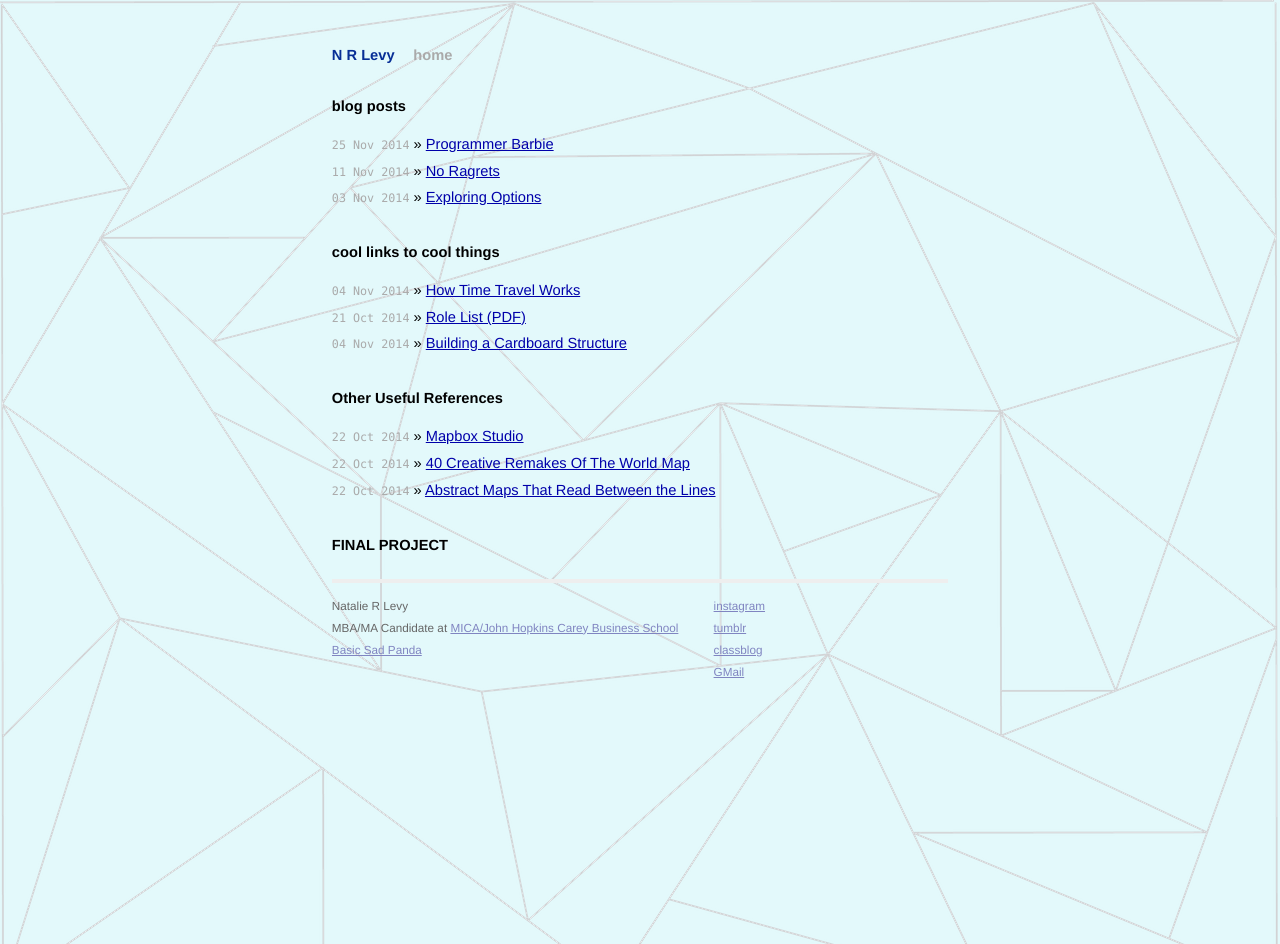
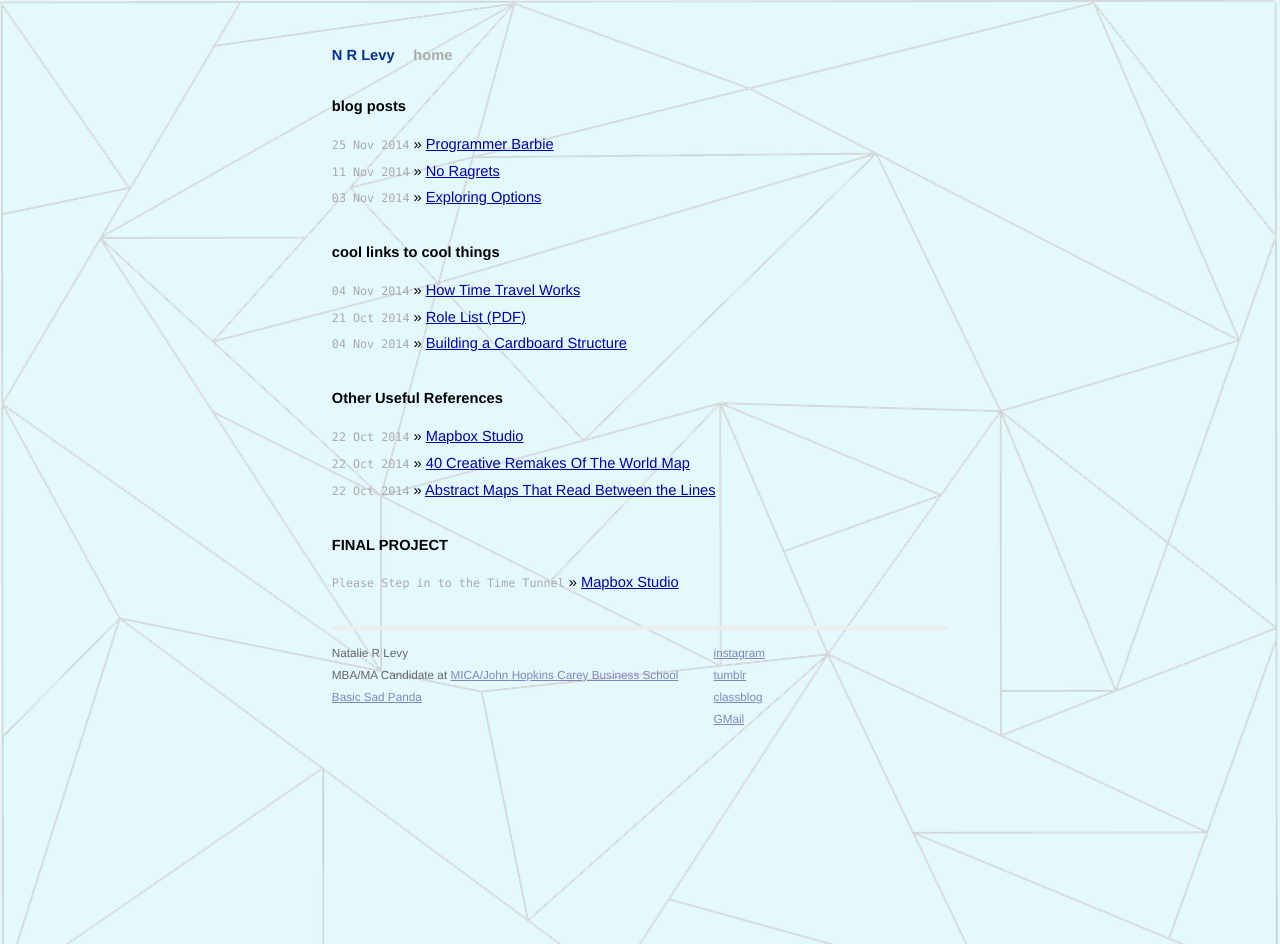
Before and after one commit to nrlevy/clog, a Jekyll site: the page built from index.html, in a window 1280 px wide. Built offline with Jekyll 4.4.1, drawn with Linux system fonts in a browser that asks for light colours; Markdown is read by kramdown in place of the engine named in the settings.

Commit message:
adding a section for project

```diff
--- a/index.html
+++ b/index.html
@@ -25,7 +25,11 @@ title: N R Levy
     <li><span>22 Oct 2014</span> &raquo; <a href="http://www.nytimes.com/2013/12/05/arts/international/abstract-maps-that-read-between-the-lines.html">Abstract Maps That Read Between the Lines</a></li>
   </ul>
 
-<h1>FINAL PROJECT</h1>
+  <h1>FINAL PROJECT</h1>
+  <ul class="posts">
+    <li><span>Please Step in to the Time Tunnel</span> &raquo; <a href="https://www.mapbox.com/mapbox-studio/#darwin">Mapbox Studio</a></li>
+  </ul>
+
 
 <!--
   <h1>Prominent Open Source Projects</h1>
```
